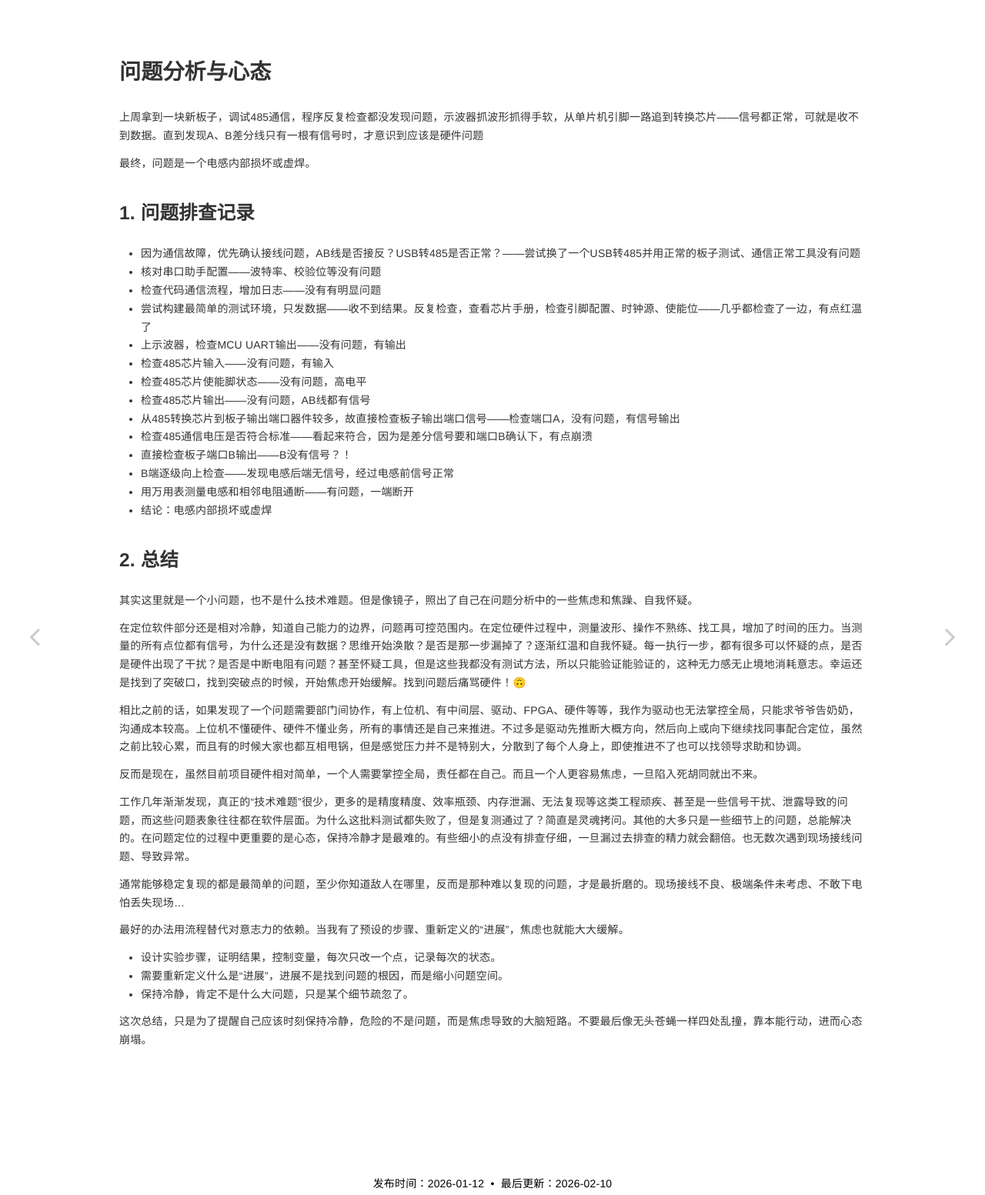
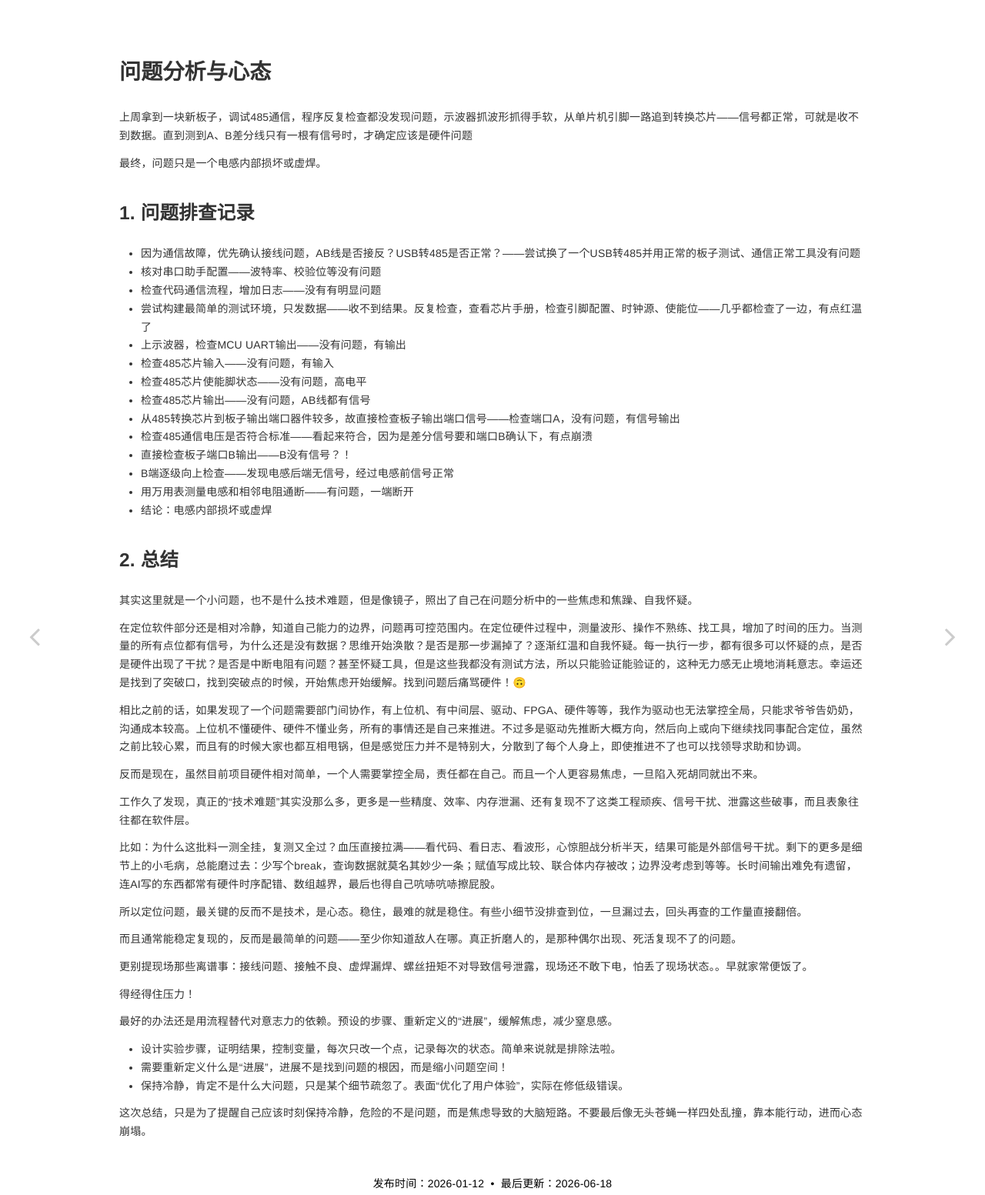
Before and after one commit to YooyoJin/yooyojin.github.io, a Jekyll site: the page built from _posts/2026-01-12-problem_and_mindset.md, in a window 1280 px wide. Shown: the whole page at 77% size. Built offline with Jekyll 4.4.1, drawn with Linux system fonts in a browser that asks for light colours.

Commit message:
<fix> 修改文章语句，读起来自己都难受

```diff
--- a/_posts/2026-01-12-problem_and_mindset.md
+++ b/_posts/2026-01-12-problem_and_mindset.md
@@ -2,15 +2,15 @@
 title: 问题分析与心态
 author: YooyoJin
 date: 2026-01-12
-last_modified_at: 2026-02-10
+last_modified_at: 2026-06-18
 category: Jekyll
 layout: post
 mermaid: true
 ---
 
-上周拿到一块新板子，调试485通信，程序反复检查都没发现问题，示波器抓波形抓得手软，从单片机引脚一路追到转换芯片——信号都正常，可就是收不到数据。直到发现A、B差分线只有一根有信号时，才意识到应该是硬件问题
+上周拿到一块新板子，调试485通信，程序反复检查都没发现问题，示波器抓波形抓得手软，从单片机引脚一路追到转换芯片——信号都正常，可就是收不到数据。直到测到A、B差分线只有一根有信号时，才确定应该是硬件问题
 
-最终，问题是一个电感内部损坏或虚焊。
+最终，问题只是一个电感内部损坏或虚焊。
 
 ## 1. 问题排查记录
 
@@ -31,7 +31,7 @@ mermaid: true
 
 ## 2. 总结
 
-其实这里就是一个小问题，也不是什么技术难题。但是像镜子，照出了自己在问题分析中的一些焦虑和焦躁、自我怀疑。
+其实这里就是一个小问题，也不是什么技术难题，但是像镜子，照出了自己在问题分析中的一些焦虑和焦躁、自我怀疑。
 
 在定位软件部分还是相对冷静，知道自己能力的边界，问题再可控范围内。在定位硬件过程中，测量波形、操作不熟练、找工具，增加了时间的压力。当测量的所有点位都有信号，为什么还是没有数据？思维开始涣散？是否是那一步漏掉了？逐渐红温和自我怀疑。每一执行一步，都有很多可以怀疑的点，是否是硬件出现了干扰？是否是中断电阻有问题？甚至怀疑工具，但是这些我都没有测试方法，所以只能验证能验证的，这种无力感无止境地消耗意志。幸运还是找到了突破口，找到突破点的时候，开始焦虑开始缓解。找到问题后痛骂硬件！🙃
 
@@ -39,13 +39,21 @@ mermaid: true
 
 反而是现在，虽然目前项目硬件相对简单，一个人需要掌控全局，责任都在自己。而且一个人更容易焦虑，一旦陷入死胡同就出不来。
 
-工作几年渐渐发现，真正的“技术难题”很少，更多的是精度精度、效率瓶颈、内存泄漏、无法复现等这类工程顽疾、甚至是一些信号干扰、泄露导致的问题，而这些问题表象往往都在软件层面。为什么这批料测试都失败了，但是复测通过了？简直是灵魂拷问。其他的大多只是一些细节上的问题，总能解决的。在问题定位的过程中更重要的是心态，保持冷静才是最难的。有些细小的点没有排查仔细，一旦漏过去排查的精力就会翻倍。也无数次遇到现场接线问题、导致异常。
+工作久了发现，真正的“技术难题”其实没那么多，更多是一些精度、效率、内存泄漏、还有复现不了这类工程顽疾、信号干扰、泄露这些破事，而且表象往往都在软件层。
 
-通常能够稳定复现的都是最简单的问题，至少你知道敌人在哪里，反而是那种难以复现的问题，才是最折磨的。现场接线不良、极端条件未考虑、不敢下电怕丢失现场...
+比如：为什么这批料一测全挂，复测又全过？血压直接拉满——看代码、看日志、看波形，心惊胆战分析半天，结果可能是外部信号干扰。剩下的更多是细节上的小毛病，总能磨过去：少写个break，查询数据就莫名其妙少一条；赋值写成比较、联合体内存被改；边界没考虑到等等。长时间输出难免有遗留，连AI写的东西都常有硬件时序配错、数组越界，最后也得自己吭哧吭哧擦屁股。
 
-最好的办法用流程替代对意志力的依赖。当我有了预设的步骤、重新定义的“进展”，焦虑也就能大大缓解。
-- 设计实验步骤，证明结果，控制变量，每次只改一个点，记录每次的状态。
-- 需要重新定义什么是“进展”，进展不是找到问题的根因，而是缩小问题空间。
-- 保持冷静，肯定不是什么大问题，只是某个细节疏忽了。
+所以定位问题，最关键的反而不是技术，是心态。稳住，最难的就是稳住。有些小细节没排查到位，一旦漏过去，回头再查的工作量直接翻倍。
+
+而且通常能稳定复现的，反而是最简单的问题——至少你知道敌人在哪。真正折磨人的，是那种偶尔出现、死活复现不了的问题。
+
+更别提现场那些离谱事：接线问题、接触不良、虚焊漏焊、螺丝扭矩不对导致信号泄露，现场还不敢下电，怕丢了现场状态。。早就家常便饭了。
+
+得经得住压力！
+
+最好的办法还是用流程替代对意志力的依赖。预设的步骤、重新定义的“进展”，缓解焦虑，减少窒息感。
+- 设计实验步骤，证明结果，控制变量，每次只改一个点，记录每次的状态。简单来说就是排除法啦。
+- 需要重新定义什么是“进展”，进展不是找到问题的根因，而是缩小问题空间！
+- 保持冷静，肯定不是什么大问题，只是某个细节疏忽了。表面“优化了用户体验”，实际在修低级错误。
 
 这次总结，只是为了提醒自己应该时刻保持冷静，危险的不是问题，而是焦虑导致的大脑短路。不要最后像无头苍蝇一样四处乱撞，靠本能行动，进而心态崩塌。
```
